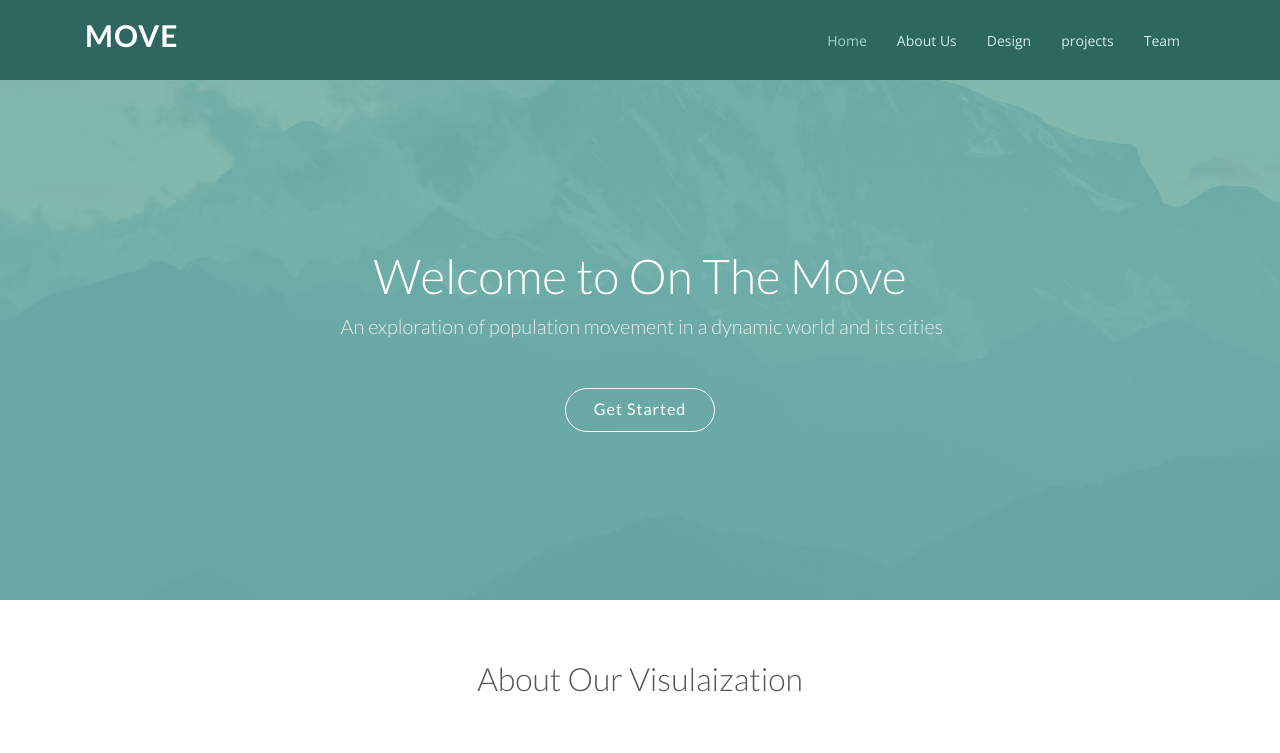
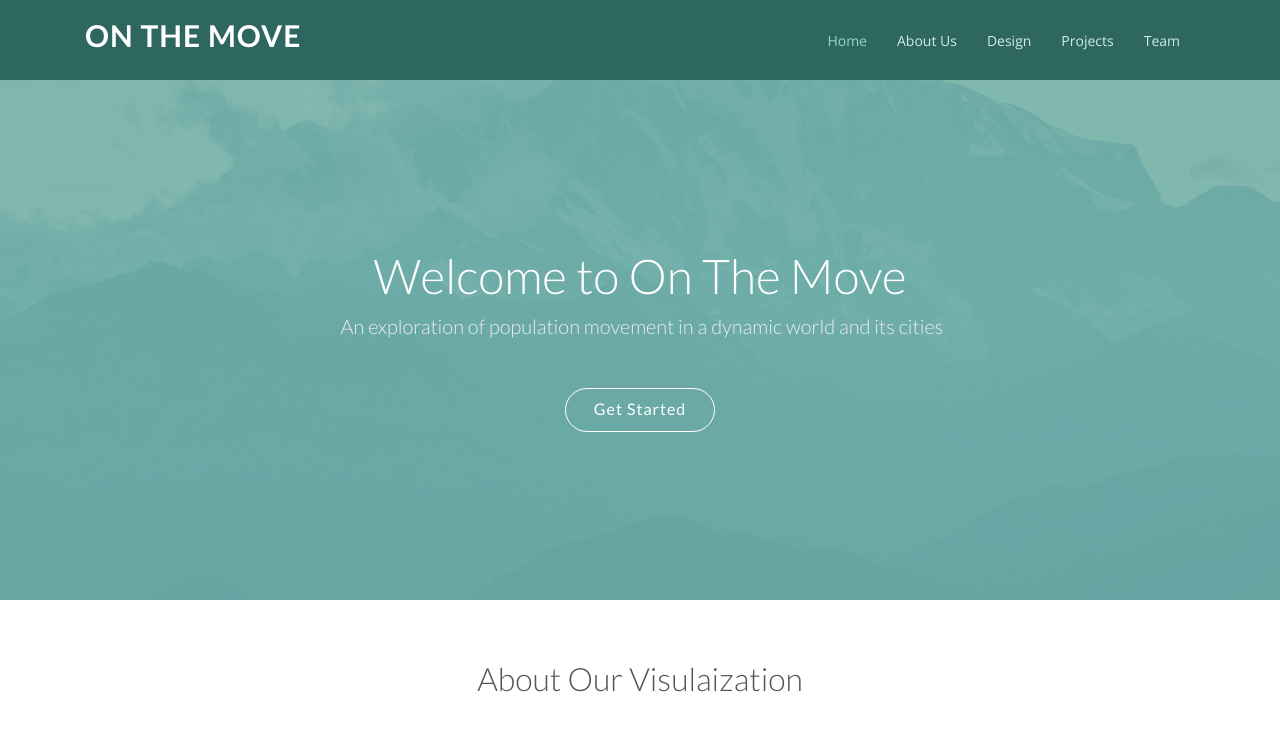
Before and after one commit to antoniosfiala/UCL_Visualisation_Population_Flow, a plain HTML site: page Website/index.html in a window 1280 px wide. Shown: the top 753 px of the page. Drawn offline with nearby package versions, Linux system fonts and the light colour scheme.

Commit message:
aesthetic changes

```diff
--- a/Website/index.html
+++ b/Website/index.html
@@ -5,7 +5,7 @@
   <meta charset="utf-8">
   <meta content="width=device-width, initial-scale=1.0" name="viewport">
 
-  <title>Amoeba Bootstrap Template - Home</title>
+  <title>On the Move | a migration visualisation project </title>
   <meta content="" name="descriptison">
   <meta content="" name="keywords">
 
@@ -42,7 +42,7 @@
     <div class="container">
 
       <div class="logo float-left">
-        <h1 class="text-light"><a href="index.html"><span>MOVE</span></a></h1>
+        <h1 class="text-light"><a href="index.html"><span>ON THE MOVE</span></a></h1>
         <!-- Uncomment below if you prefer to use an image logo -->
         <!-- <a href="index.html"><img src="assets/img/logo.png" alt="" class="img-fluid"></a>-->
       </div>
@@ -52,7 +52,7 @@
           <li class="active"><a href="#header">Home</a></li>
           <li><a href="#about">About Us</a></li>
           <li><a href="#services">Design</a></li>
-          <li><a href="#portfolio">projects</a></li>
+          <li><a href="#portfolio">Projects</a></li>
           <li><a href="#team">Team</a></li>
 
         </ul>
```
